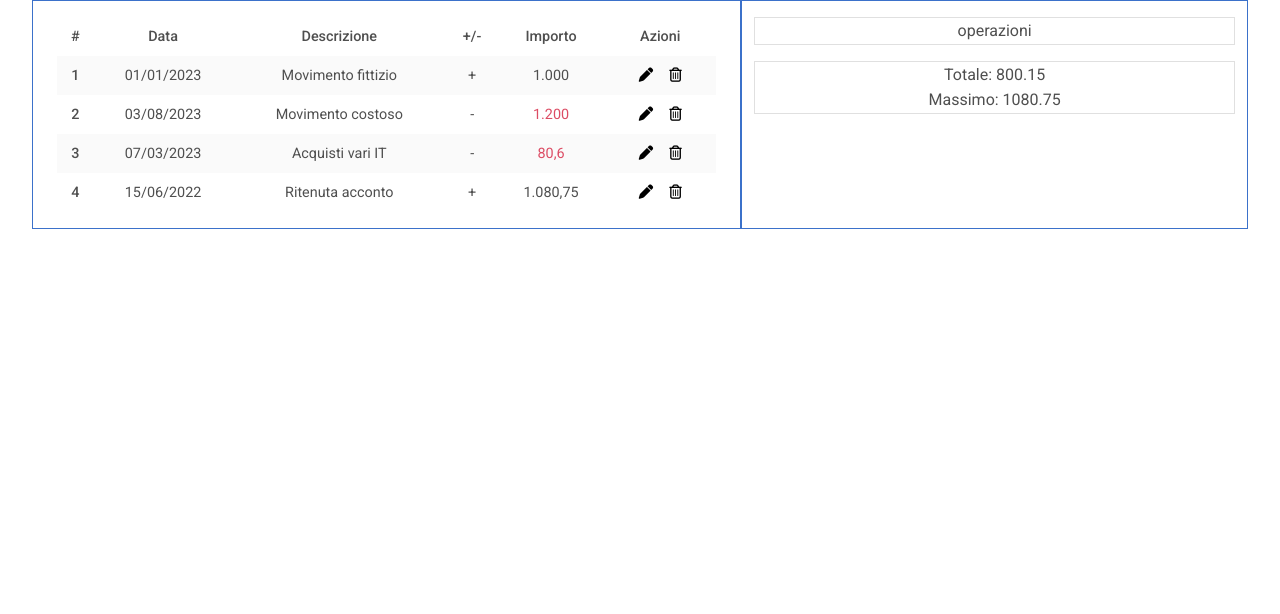
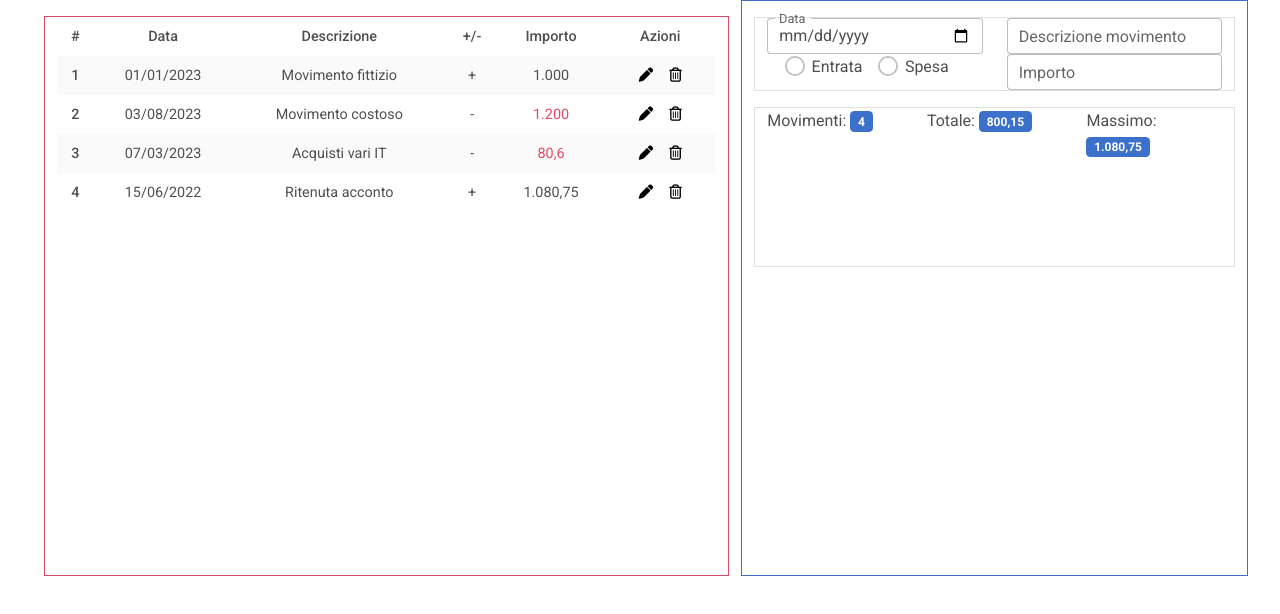
Before and after one commit to burn61/bilancio, a React (Vite) app: page / in a window 1280 px wide. Shown: the top 614 px of the page. Built offline with nearby package versions, Linux system fonts and the light colour scheme.

Commit message:
aggiunto form regolata altezza container

```diff
--- /dev/null
+++ b/src/components/Form.jsx
@@ -0,0 +1,73 @@
+import { MDBInput, MDBRadio, MDBRow, MDBCol } from "mdb-react-ui-kit";
+
+function Form() {
+  function filterNum(str) {
+    const re =
+      /\$|@|#|~|`|\%|\*|\^|\&|\(|\)|\+|\=|\[|\-|\_|\]|\[|\}|\{|\;|\:|\'|\"|\<|\>|\?|\||\\|\!|\$|\./g;
+    // rimuove caratteri speciali come "$" e "," etc...
+    return str.replace(re, "")
+  }
+
+  function matchPattern(input) {
+    return /^\d*\,?\d*$/.test(input)
+  }
+
+  const handleAmount = (e) => {
+    let x = filterNum(e.target.value);
+    if (!matchPattern(x)) {
+      e.target.value = e.target.value.slice(0, -1);
+      return //e.target.value
+    }
+    if (x.includes(",")) {
+      return
+    }
+    e.target.value = (+x).toLocaleString("it-IT");
+  };
+
+  return (
+    <>
+      <MDBRow>
+        <MDBCol>
+          <MDBInput id="date-mov" label="Data" type="date" />
+        </MDBCol>
+        <MDBCol>
+          <MDBInput
+            id="descr"
+            label="Descrizione movimento"
+            type="text"
+            onChange={(e) => console.log(e)}
+          />
+        </MDBCol>
+      </MDBRow>
+
+      <MDBRow>
+        <MDBCol>
+          <MDBRadio
+            name="RadioPlus"
+            id="Entrata"
+            value="option1"
+            label="Entrata"
+            inline
+          />
+          <MDBRadio
+            name="RadioMinus"
+            id="Spesa"
+            value="option2"
+            label="Spesa"
+            inline
+          />
+        </MDBCol>
+        <MDBCol>
+          <MDBInput
+            id="amount"
+            label="Importo"
+            type="text"
+            onChange={(e) => handleAmount(e)}
+          />
+        </MDBCol>
+      </MDBRow>
+    </>
+  );
+}
+
+export default Form;
--- /dev/null
+++ b/src/components/Home.css
@@ -0,0 +1,11 @@
+#mouves-table {
+    height: 70vh;
+}
+
+#edit-form {
+    height: auto;
+}
+
+#summary-window {
+    height: 20vh;
+}
--- a/src/components/Home.jsx
+++ b/src/components/Home.jsx
@@ -3,6 +3,9 @@ import { MDBContainer, MDBRow, MDBCol } from "mdb-react-ui-kit";
 
 import Table from "./Table";
 import Summary from "./Summary";
+import Form from "./Form";
+
+import './Home.css'
 
 import data from "./dummyData";
 
@@ -10,28 +13,34 @@ function Home() {
 
   const [somma, setSomma] = useState(0);
   const [max, setMax] = useState(0);
+  const [length, setLength] = useState(0)
 
-  const handleSummary = (tot, max)=> {
+  const handleSummary = (tot, max, length)=> {
     setSomma(tot);
     setMax(max);
+    setLength(length);
   }
 
   return (
-    <MDBContainer fluid style={{ maxWidth: "95%", maxHeight: "90%" }}>
+    <MDBContainer fluid style={{ maxWidth: "95%"}}>
       <MDBRow>
-        <MDBCol size="md-7" className="text-center border border-primary">
-          <MDBContainer className="mt-3">
+
+        <MDBCol size="md-7" className="text-center">
+          <MDBContainer id='mouves-table' className="mt-3 border border-danger">
             <Table data={data} summary={handleSummary}/>
           </MDBContainer>
         </MDBCol>
+
         <MDBCol size="md-5" className="text-center border border-primary">
-          <MDBContainer className="border border.primary mt-3">
-            <div>operazioni</div>
+          <MDBContainer id="edit-form" className="border border.primary mt-3">
+            <Form />
           </MDBContainer>
-          <MDBContainer className="border border.primary mt-3">
-            <Summary somma={somma} max={max}/>
+
+          <MDBContainer id='summary-window' className="border border.primary mt-3 text-start">
+            <Summary somma={somma} max={max} length={length}/>
           </MDBContainer>
         </MDBCol>
+
       </MDBRow>
     </MDBContainer>
   );
--- a/src/components/Summary.jsx
+++ b/src/components/Summary.jsx
@@ -1,11 +1,14 @@
-import { MDBBadge } from "mdb-react-ui-kit";
+import { MDBBadge, MDBRow, MDBCol } from "mdb-react-ui-kit";
 
 function Summary(props) {
-  const { somma, max } = props;
+  const { somma, max, length } = props;
   return (
     <>
-      <div>Totale: {somma}</div>
-      <div>Massimo: {max}</div>
+    <MDBRow>
+      <MDBCol className='md-4'>Movimenti: <MDBBadge>{length}</MDBBadge></MDBCol>
+      <MDBCol className='md-4'>Totale: <MDBBadge>{(+somma).toLocaleString('it-IT')}</MDBBadge></MDBCol>
+      <MDBCol className='md-4'>Massimo: <MDBBadge>{(+max).toLocaleString('it-IT')}</MDBBadge></MDBCol>
+    </MDBRow>
     </>
   );
 }
--- a/src/components/Table.jsx
+++ b/src/components/Table.jsx
@@ -22,11 +22,12 @@ function Table(props) {
       .reduce((accumulator, current) => current+accumulator, 0)
     )
     const max = Math.max(...arr.map(el => +el[key]));
-    summary(tot, max);
+    const length = arr.length
+    summary(tot, max, length);
   }
 
   useEffect(()=>{
-    (data) && (arrStat(data, 'euro'))
+    (data) && (arrStat(data, 'euro'));
   }, [data]);
 
   function rowData(singleLine, i) {
--- a/src/components/TableRow.jsx
+++ b/src/components/TableRow.jsx
@@ -32,7 +32,9 @@ function TableRow(props) {
       <td>{date}</td>
       <td>{descr}</td>
       <td>{sign}</td>
-      <td className={sign == '-' ? 'text-danger' : ''}>{amount}</td>
+      <td className={sign == '-' ? 'text-danger' : ''}>
+        {amount}
+      </td>
       <td>
         <MDBIcon
           fas icon="pen"
```
Also changed, not shown: 1 other file (tests, documents, lock files or other folders).
